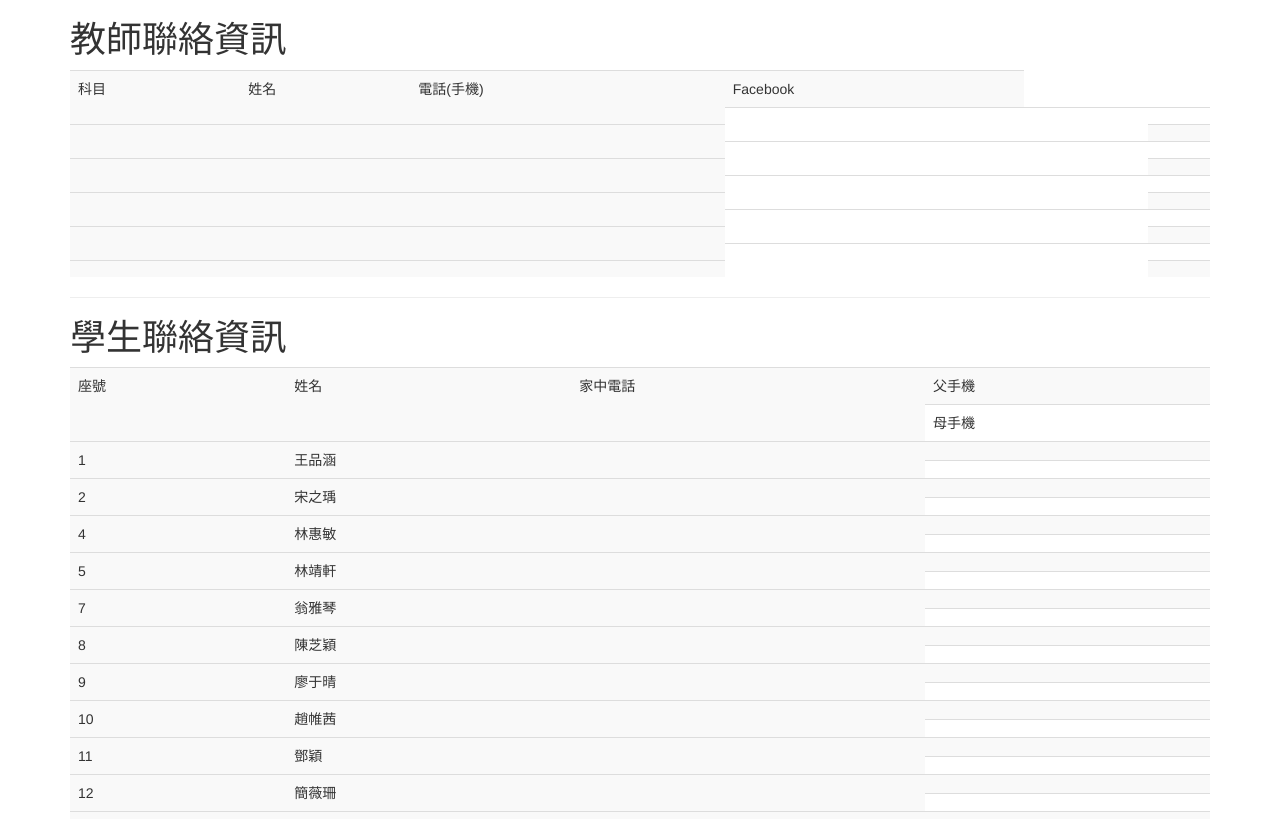
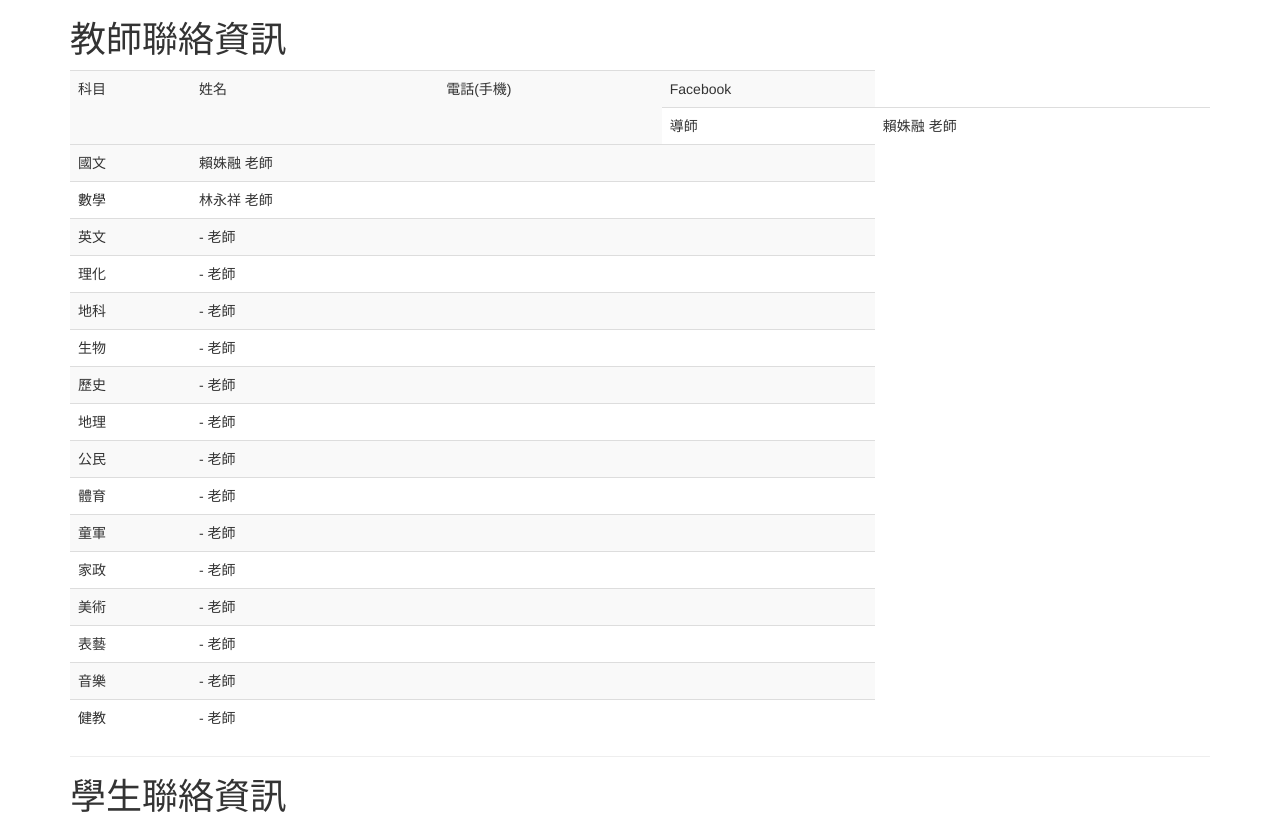
Before and after one commit to class903/class903.tk, a plain HTML site: page 聯絡資訊/8zp%nn%mwodq2jc30wmkey33mk.html in a window 1280 px wide. Shown: the top 819 px of the page. Drawn offline with nearby package versions, Linux system fonts and the light colour scheme.

Commit message:
Update 8zp%nn%mwodq2jc30wmkey33mk.html

```diff
--- a/聯絡資訊/8zp%nn%mwodq2jc30wmkey33mk.html
+++ b/聯絡資訊/8zp%nn%mwodq2jc30wmkey33mk.html
@@ -18,16 +18,23 @@
 <h1>教師聯絡資訊</h1>
 <table class="table table-striped">
     <tr><td rowspan="2">科目</td><td rowspan="2">姓名</td><td rowspan="2">電話(手機)</td><td>Facebook</td></tr>
-<tr><td rowspan="2"></td><td rowspan="2"></td><td rowspan="2"></td><td></td></tr>
-<tr><td rowspan="2"></td><td rowspan="2"></td><td rowspan="2"></td><td></td></tr>
-<tr><td rowspan="2"></td><td rowspan="2"></td><td rowspan="2"></td><td></td></tr>
-<tr><td rowspan="2"></td><td rowspan="2"></td><td rowspan="2"></td><td></td></tr>
-<tr><td rowspan="2"></td><td rowspan="2"></td><td rowspan="2"></td><td></td></tr>
-<tr><td rowspan="2"></td><td rowspan="2"></td><td rowspan="2"></td><td></td></tr>
-<tr><td rowspan="2"></td><td rowspan="2"></td><td rowspan="2"></td><td></td></tr>
-<tr><td rowspan="2"></td><td rowspan="2"></td><td rowspan="2"></td><td></td></tr>
-<tr><td rowspan="2"></td><td rowspan="2"></td><td rowspan="2"></td><td></td></tr>
-<tr><td rowspan="2"></td><td rowspan="2"></td><td rowspan="2"></td><td></td></tr>
+<tr><td>導師</td><td>賴姝融 老師</td><td></td><td></td></tr>
+<tr><td>國文</td><td>賴姝融 老師</td><td></td><td></td></tr>
+<tr><td>數學</td><td>林永祥 老師</td><td></td><td></td></tr>
+<tr><td>英文</td><td> - 老師</td><td></td><td></td></tr>
+<tr><td>理化</td><td> - 老師</td><td></td><td></td></tr>
+<tr><td>地科</td><td> - 老師</td><td></td><td></td></tr>
+<tr><td>生物</td><td> - 老師</td><td></td><td></td></tr>
+<tr><td>歷史</td><td> - 老師</td><td></td><td></td></tr>
+<tr><td>地理</td><td> - 老師</td><td></td><td></td></tr>
+<tr><td>公民</td><td> - 老師</td><td></td><td></td></tr>
+<tr><td>體育</td><td> - 老師</td><td></td><td></td></tr>
+<tr><td>童軍</td><td> - 老師</td><td></td><td></td></tr>
+<tr><td>家政</td><td> - 老師</td><td></td><td></td></tr>
+<tr><td>美術</td><td> - 老師</td><td></td><td></td></tr>
+<tr><td>表藝</td><td> - 老師</td><td></td><td></td></tr>
+<tr><td>音樂</td><td> - 老師</td><td></td><td></td></tr>
+<tr><td>健教</td><td> - 老師</td><td></td><td></td></tr>
 </table>
 <hr/>
 <h1>學生聯絡資訊</h1>
```
